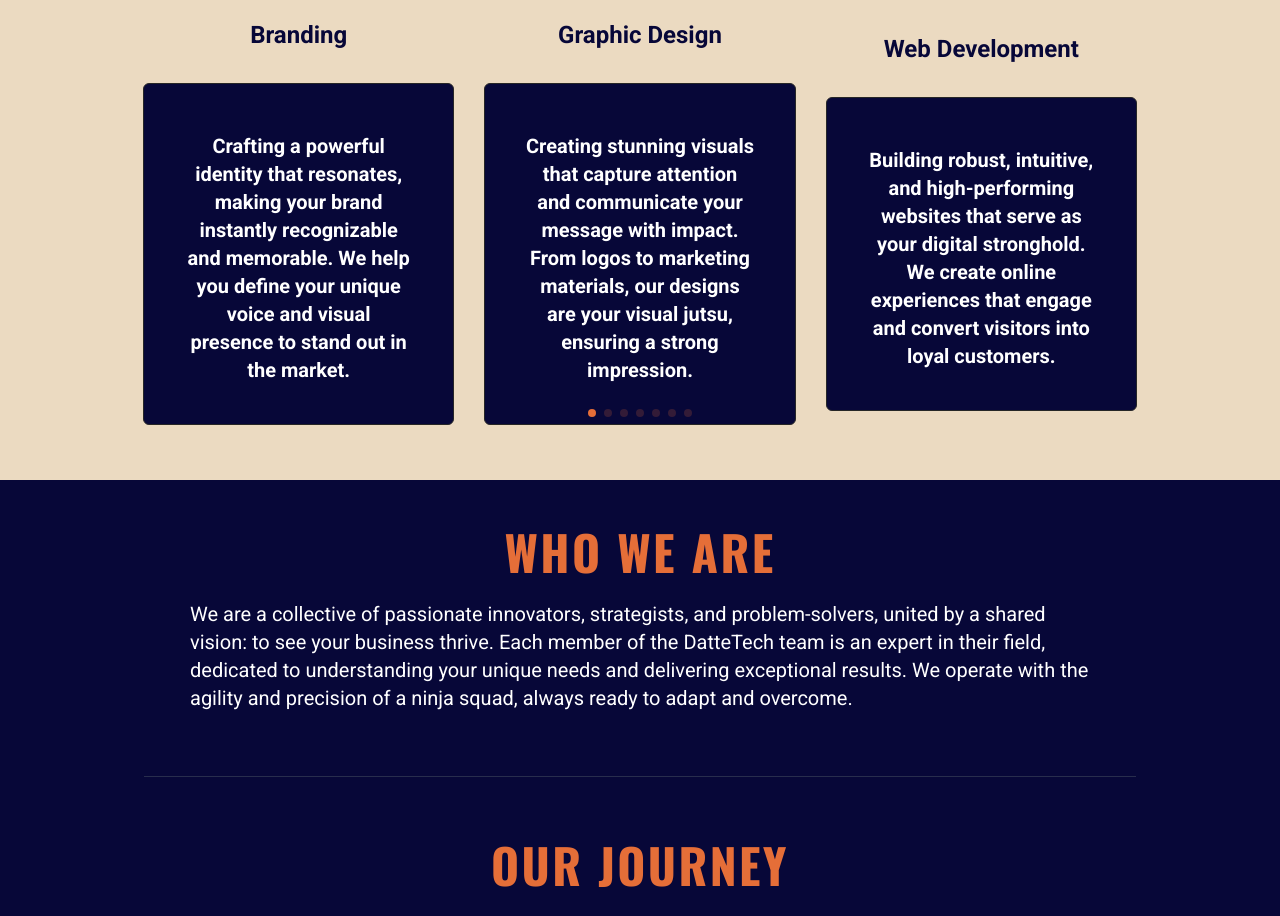
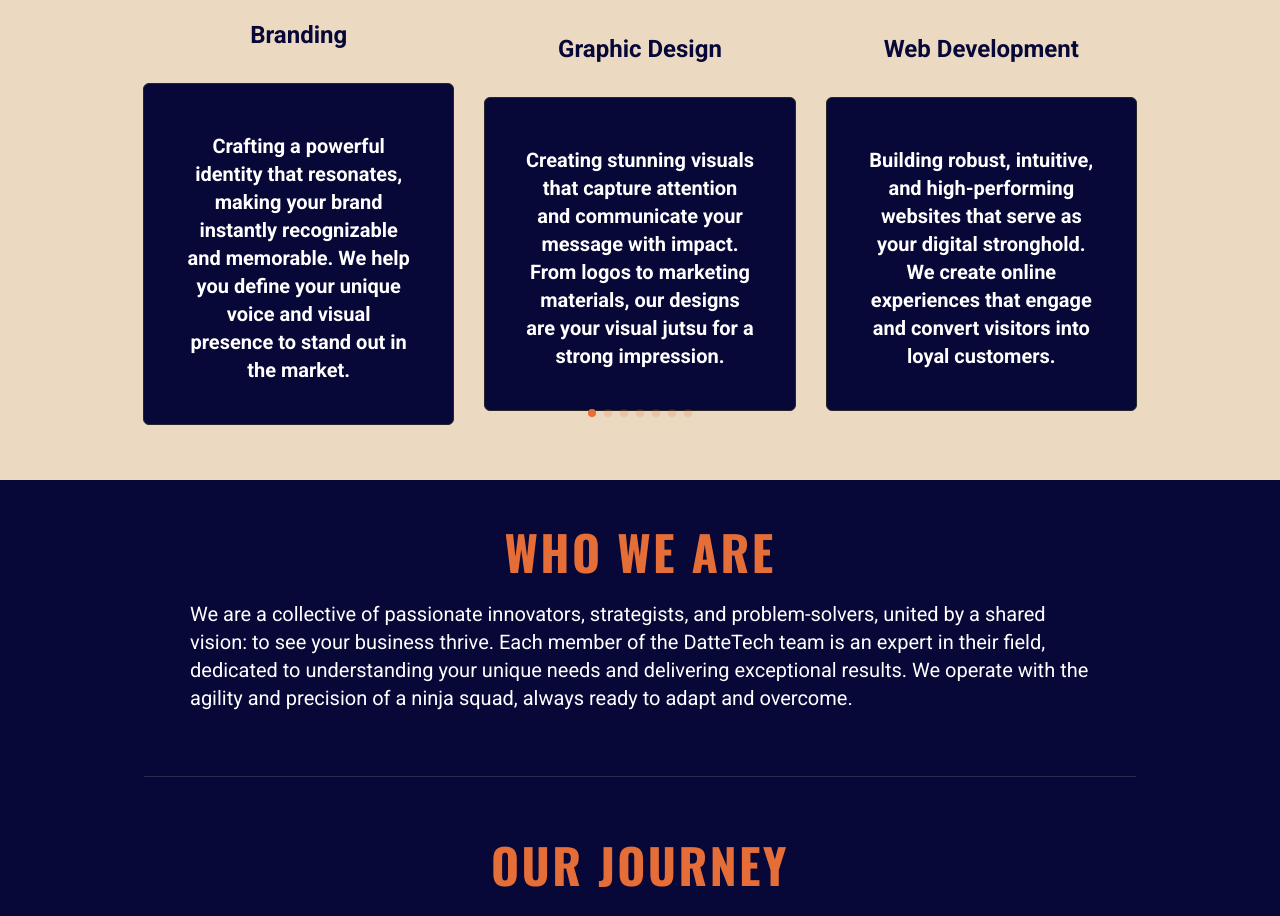
Before and after one commit to harshavarthanep/DatteTech, a Next.js app: page / in a window 1280 px wide. Shown: the part 1120-2036 px from the top of the page. Built offline with nearby package versions, Linux system fonts and the light colour scheme.

Commit message:
Update WhatWeDo.tsx

```diff
--- a/components/WhatWeDo.tsx
+++ b/components/WhatWeDo.tsx
@@ -24,7 +24,7 @@ const testimonialData = [
   {
     img: "/assets/img/testimonial/gym1.jpg",
     content:
-      "Creating stunning visuals that capture attention and communicate your message with impact. From logos to marketing materials, our designs are your visual jutsu, ensuring a strong impression.",
+      "Creating stunning visuals that capture attention and communicate your message with impact. From logos to marketing materials, our designs are your visual jutsu for a strong impression.",
     title: "Graphic Design",
   },
   {
```
